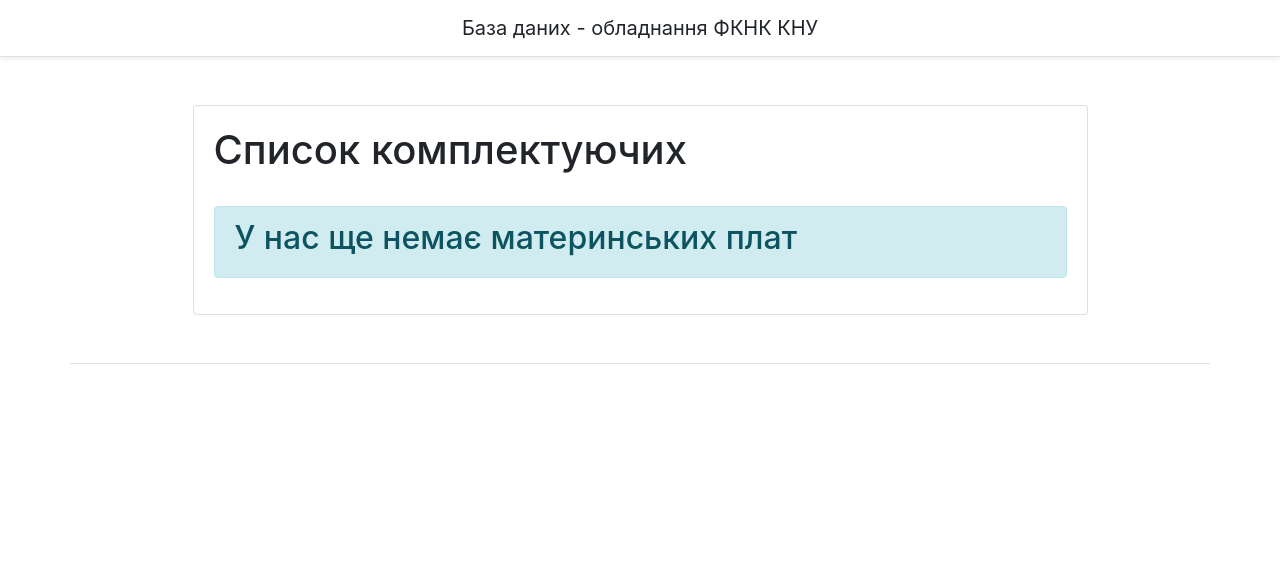
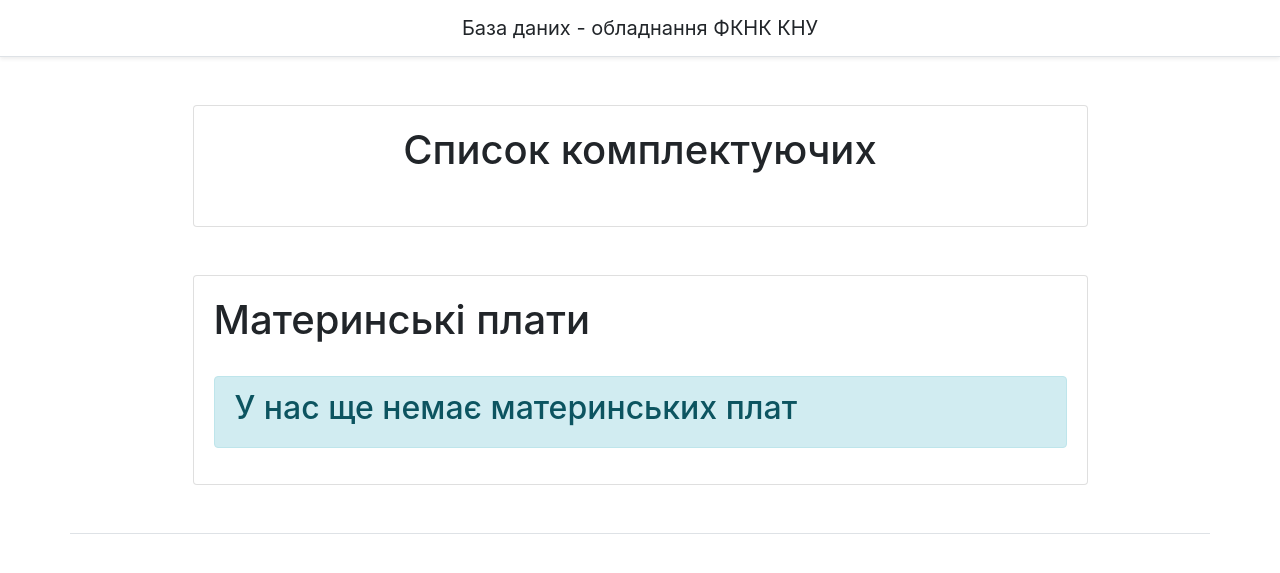
Before and after one commit to lipskydan/Diploma_Work_2020-21, a Django app: page /IT_items/pc_accessories in a window 1280 px wide. Shown: the top 573 px of the page. Run offline with Django 3.2, Linux system fonts and the light colour scheme; data that the repository does not hold is empty; some libraries are stand-ins or nearby versions.

Commit message:
Work with forms

```diff
--- a/App/online_equipment_accounting/online_equipment_accounting/app/IT_items/forms.py
+++ b/App/online_equipment_accounting/online_equipment_accounting/app/IT_items/forms.py
@@ -1,4 +1,6 @@
 from django import forms
+
+from django.forms import widgets
 
 from .models import Motherboard, PC
 
@@ -18,7 +20,8 @@ class AddPcForm(forms.ModelForm):
 
     motherboard = forms.ModelChoiceField(queryset=Motherboard.object.all(), label='Материнська плата',
                                          empty_label='', required=False, help_text='Необов’язково',
-                                         localize=True, )
+                                         localize=True,
+                                         widget=widgets.Select(attrs={'size': 1}))
 
 
 
--- a/App/online_equipment_accounting/online_equipment_accounting/templates/IT_items/pc_accessories.html
+++ b/App/online_equipment_accounting/online_equipment_accounting/templates/IT_items/pc_accessories.html
@@ -11,12 +11,25 @@
         <aside class="col-sm-10">
             <div class="card">
                 <article class="card-body">
-                    <h1>Список комплектуючих</h1><br>
+                    <h1 align="center">Список комплектуючих</h1><br>
+                </article>
+            </div>
+        </aside>
+    </div>
+</div>
+
+
+<div class="container mt-5">
+    <div class="d-flex justify-content-center">
+        <aside class="col-sm-10">
+            <div class="card">
+                <article class="card-body">
+                    <h1>Материнські плати</h1><br>
 
                     {% if items_motherboard|length > 0 %}
                     {% for el in items_motherboard %}
                     <div class="alert alert-info">
-                        <h2>Тип: {{ el.name_for_user }}</h2>
+<!--                        <h2>Тип: {{ el.name_for_user }}</h2>-->
                         <h2>Модель: {{ el.model }}</h2>
                         <h2>Серійний номер: {{ el.serial_number }}</h2>
                         <a href="/IT_items/{{el.name}}/{{el.id}}" class="btn btn-warning">Детальніше</a>
```
